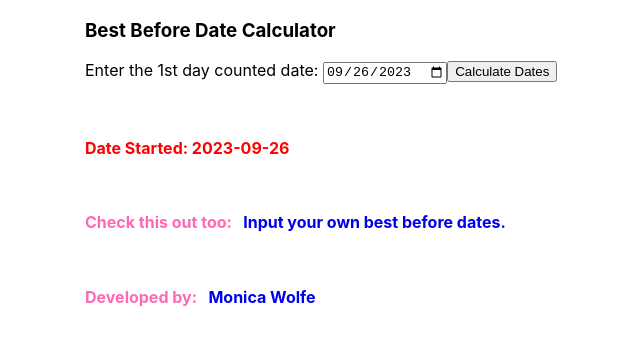
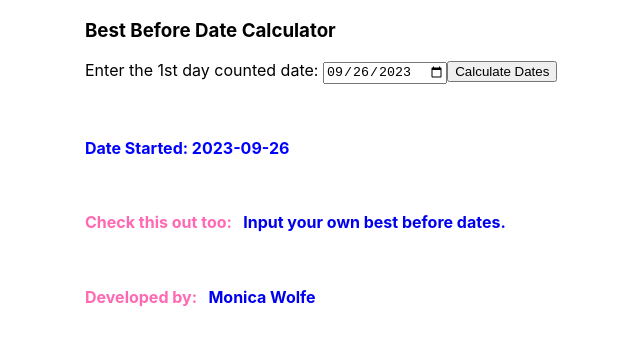
Before and after one commit to mcwolfe2011/best-before-date-app, a React (Create React App) app: page / in a window 1280 px wide. Shown: the top 344 px of the page, without its empty margins (107-747 px from the left). Built offline with nearby package versions, Linux system fonts and the light colour scheme.

Commit message:
Update App.js

```diff
--- a/src/App.js
+++ b/src/App.js
@@ -98,7 +98,7 @@ export default AddDaysToDate;
 
 // Function to generate a random color
 const getRandomColor = () => {
-  const colors = ["red", "blue", "green", "orange", "purple", "pink"];
+  const colors = ["red", "blue", "green", "orange", "purple", "pink", "Absolute Zero", "Acid green", "African violet", "Android green", "Amethyst", "Aqua", "Azure", "Artichoke green", "Barbie Pink", "Baby blue eyes", "Bitter lemon", "Canary yellow", "Deep pink", "Electric purple", "Fiery rose", "Flirt", "French pink", "French fuchsia", "Frostbite", "French violet"];
   return colors[Math.floor(Math.random() * colors.length)];
 };
 
```
